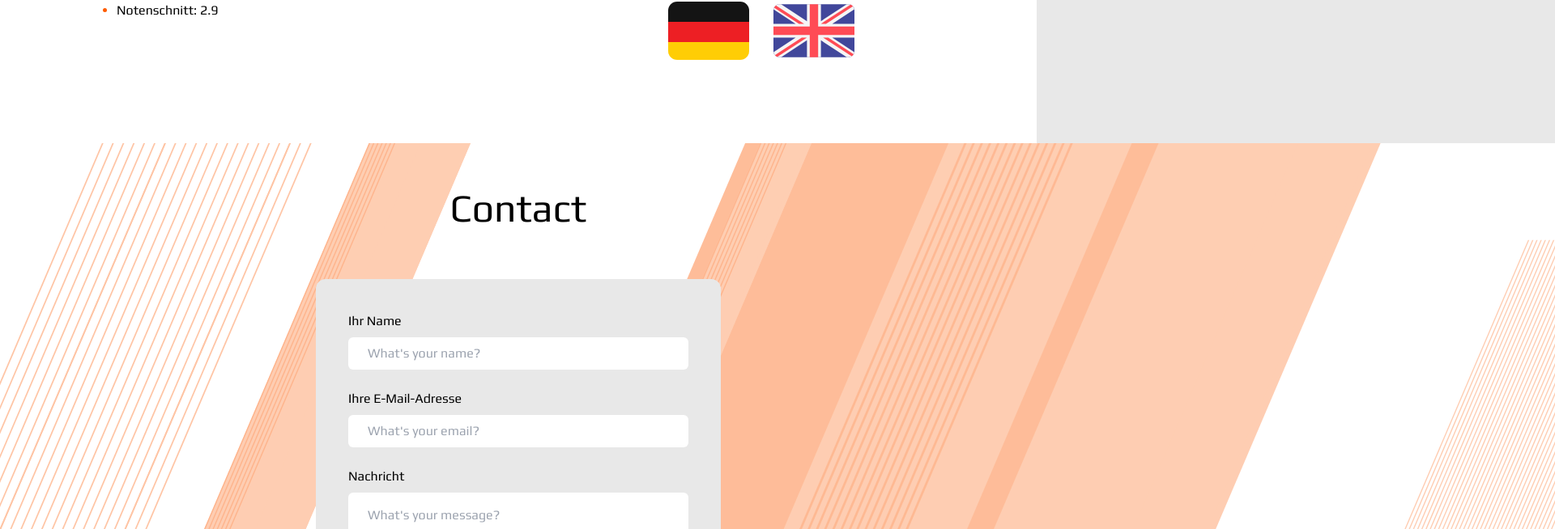
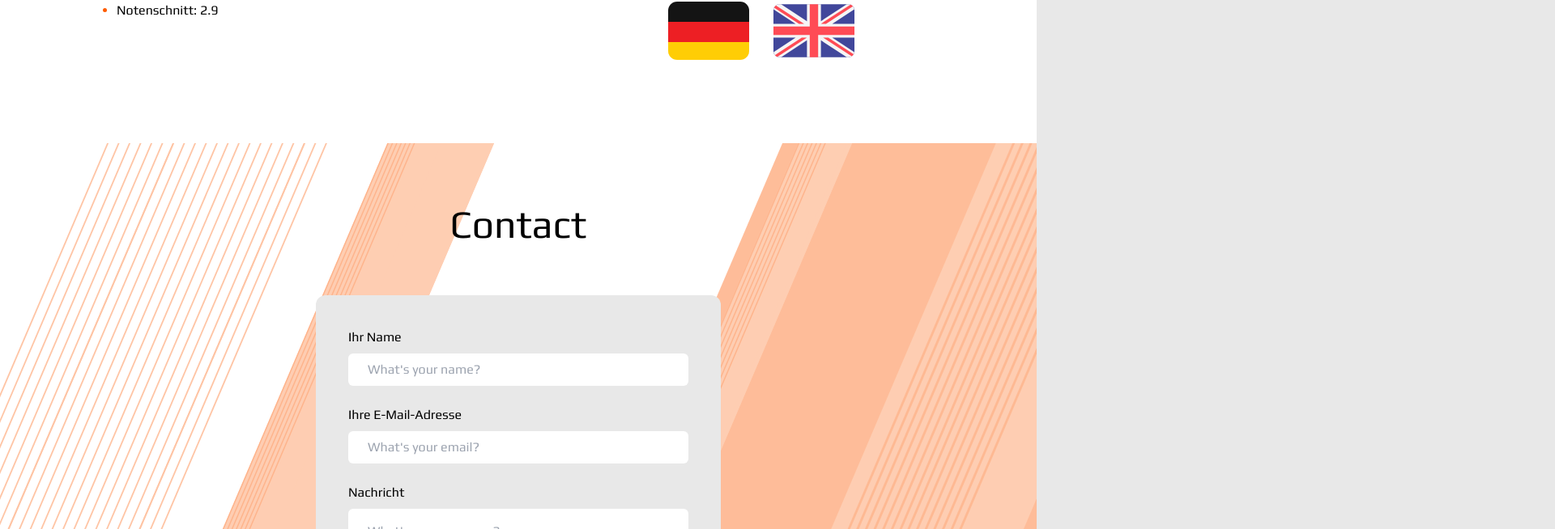
Before and after one commit to SchmittYannic/portfolio_ys, a React (Vite) app: page / in a window 1280 px wide. Shown: the part 2982-3636 px from the top of the page at 81% size, 1920 px wide, since content can reach past the window. Built offline with nearby package versions, Linux system fonts and the light colour scheme.

Commit message:
Styling Contact Section
Adjusting min height and hide overflow-x because ContactBg is overflowing. ContactBg only takes full height of parent while keeping AspectRatio of svg -> Overflow in x direction.

Added href to dead link in Hero Section.

```diff
--- a/src/components/Contact.tsx
+++ b/src/components/Contact.tsx
@@ -130,7 +130,7 @@ const ContactForm = () => {
 
 const Contact = () => {
     return (
-        <section id="contact" className="w-full min-h-[800px] relative">
+        <section id="contact" className="w-full min-h-[840px] relative overflow-x-hidden">
             <ContactsBg />
 
             <div className="py-16 max-w-[500px] lg:w-[50%] sm:w-[75%] w-full absolute top-[50%] left-[50%] -translate-x-1/2 -translate-y-1/2">
--- a/src/components/Hero.tsx
+++ b/src/components/Hero.tsx
@@ -2,7 +2,7 @@ import { useRef, useState, useEffect, useContext } from "react";
 import { placeholderProfile } from "../assets";
 import { styles } from "../styles";
 import useWindowSize from "../hooks/useWindowSize";
-import { TextContent } from "../constants";
+import { TextContent, navLinks } from "../constants";
 import { SettingsContext } from "../context/SettingsProvider";
 
 const Hero = () => {
@@ -103,7 +103,7 @@ const Hero = () => {
                     <button className="sm:px-6 px-3 py-[8px] border-4 rounded dark:text-darkTextPrimary text-textPrimary dark:border-darkTextPrimary border-textPrimary text-xl font-bold">
                         Resume
                     </button>
-                    <a href="" className={`ml-5 sm:px-6 px-3 py-[13px] rounded ${bgColorClass900} dark:text-darkTextPrimary text-textPrimary text-xl font-bold`}>
+                    <a href="#contact" className={`ml-5 sm:px-6 px-3 py-[13px] rounded ${bgColorClass900} dark:text-darkTextPrimary text-textPrimary text-xl font-bold`}>
                         {lang === "de" ? TextContent.german.contact : TextContent.english.contact}
                     </a>
                 </div>
```
